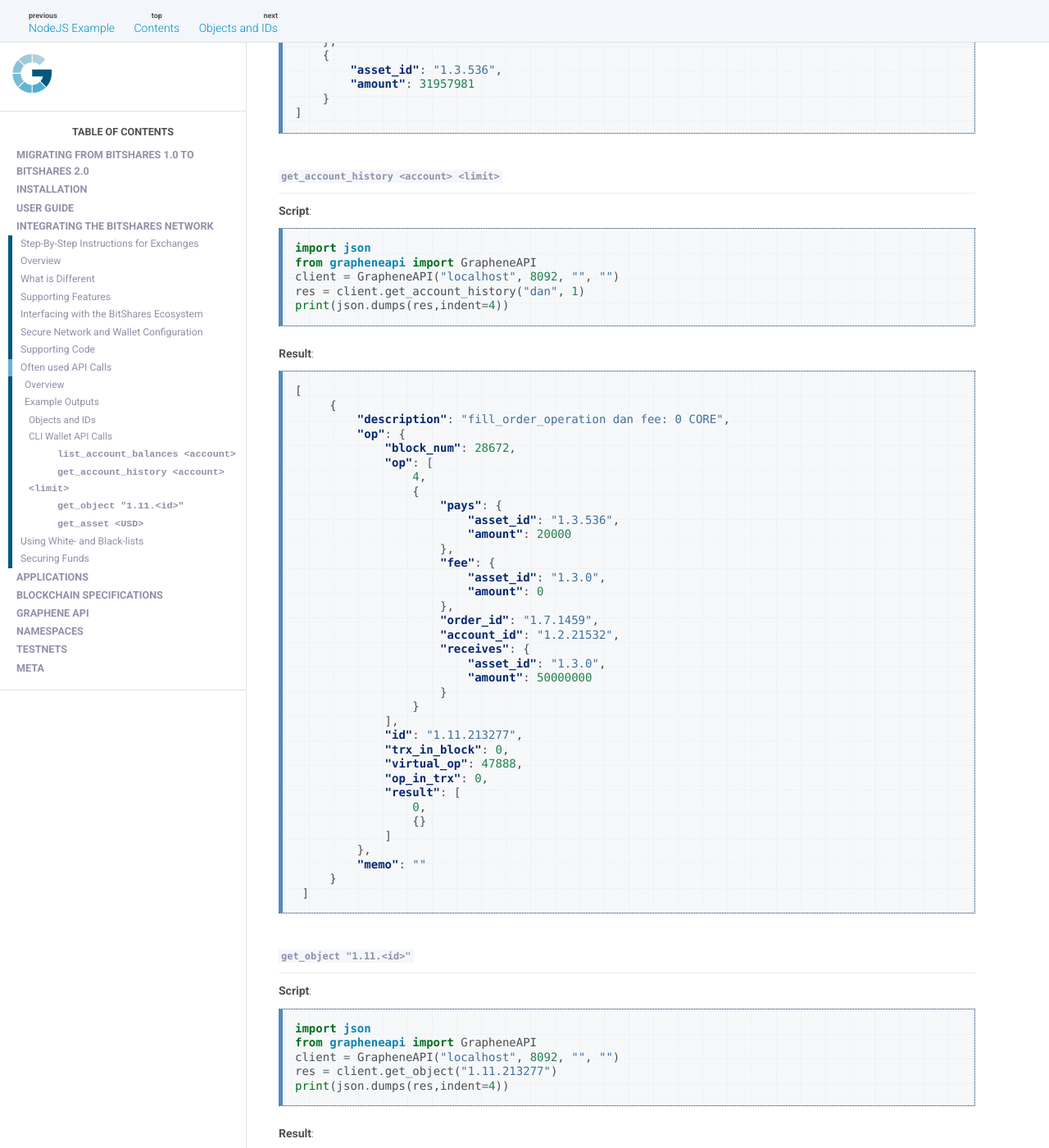
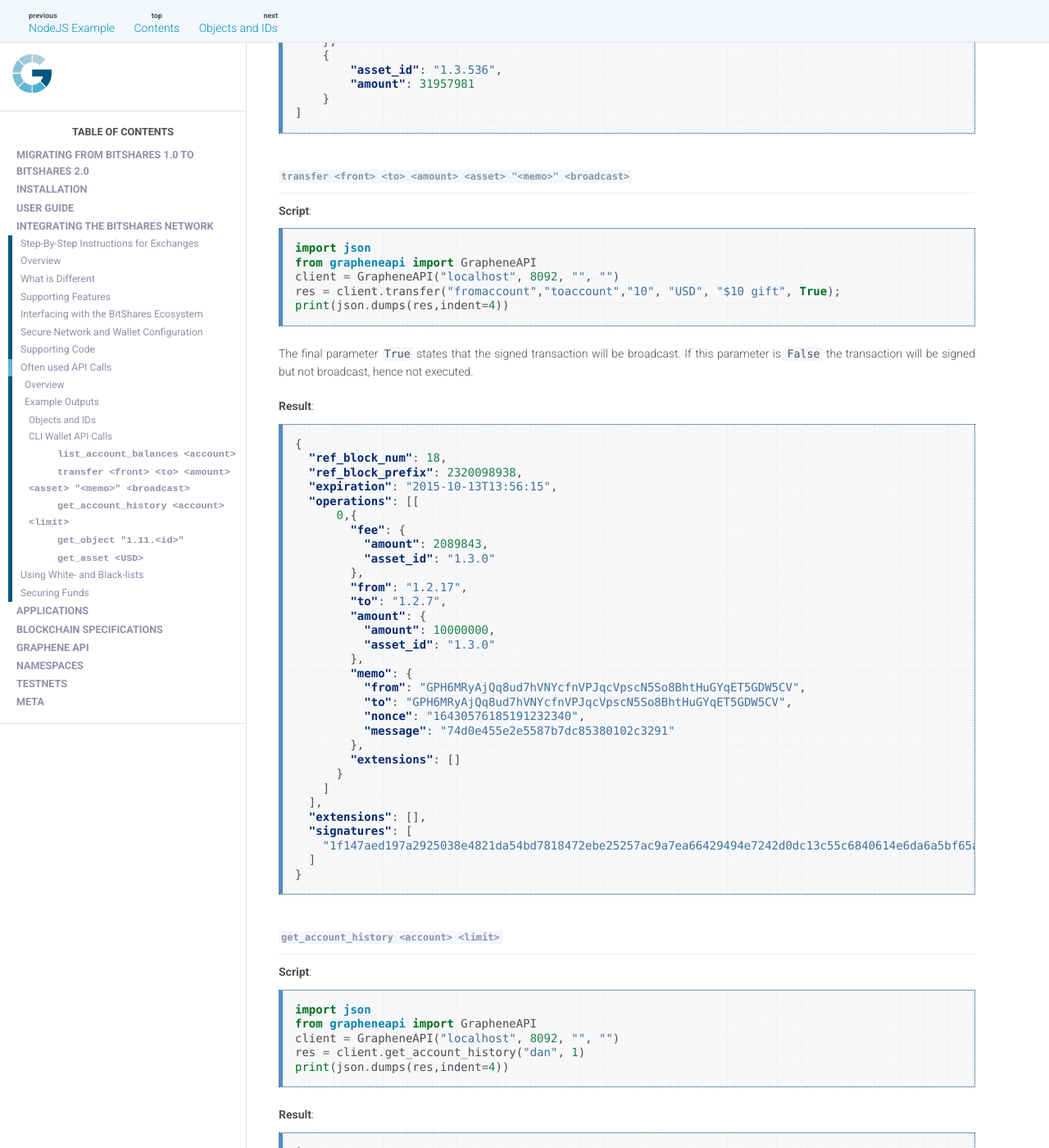
Before and after one commit to bitshares/docs.bitshares.org, a Sphinx documentation site: the page built from source/integration/OftenUsedCalls.rst, in a window 1280 px wide and 1400 px high, scrolled down 1711 px. Shown: the whole window at 82% size. Built offline with Sphinx 7.4.7, drawn with Linux system fonts in a browser that asks for light colours; the version number could not be read and is left out.

```diff
--- a/source/installation/Build.rst
+++ b/source/installation/Build.rst
@@ -92,7 +92,7 @@ After downloading the graphene/bitshares sources according to :doc:`the download
 page <./Sources>`, we can run ``cmake`` for configuration and compile with
 ``make``:::
 
-    cmake -DBOOST_ROOT="$BOOST_ROOT" -DCMAKE_BUILD_TYPE=Debug .
+    cmake -DBOOST_ROOT="$BOOST_ROOT" -DCMAKE_BUILD_TYPE=Release .
     make
 
 Note that the environmental variable ``$BOOST_ROOT`` should point to your
--- a/source/installation/Download.rst
+++ b/source/installation/Download.rst
@@ -4,3 +4,8 @@ Downloads
 
 Precompile Executables
 ######################
+
+Compiled executeables are available for `download from github`_.
+
+
+.. _download from github: https://github.com/bitshares/bitshares-2/releases/latest
--- a/source/installation/Sources.rst
+++ b/source/installation/Sources.rst
@@ -5,7 +5,7 @@ Sources
 The sources are located at `github`_ and can be downloaded
 with `git`.::
 
-    git clone https://github.com/ FIXME
+    git clone https://github.com/bitshares/bitshares-2
 
 Since the repository makes use of so called *submodules* which are repositories
 on their own, we need to refresh those.::
--- a/source/integration/OftenUsedCalls.rst
+++ b/source/integration/OftenUsedCalls.rst
@@ -78,6 +78,61 @@ table above. We recommend to read the following articles:
             "amount": 31957981
         }
     ]
+
+
+``transfer <front> <to> <amount> <asset> "<memo>" <broadcast>``
+***************************************************************
+
+**Script**:
+
+.. code-block:: python
+
+    import json
+    from grapheneapi import GrapheneAPI
+    client = GrapheneAPI("localhost", 8092, "", "")
+    res = client.transfer("fromaccount","toaccount","10", "USD", "$10 gift", True);
+    print(json.dumps(res,indent=4))
+
+The final parameter ``True`` states that the signed transaction will be
+broadcast. If this parameter is ``False`` the transaction will be signed but
+not broadcast, hence not executed.
+
+**Result**:
+
+.. code-block:: json
+
+    {
+      "ref_block_num": 18,
+      "ref_block_prefix": 2320098938,
+      "expiration": "2015-10-13T13:56:15",
+      "operations": [[
+          0,{
+            "fee": {
+              "amount": 2089843,
+              "asset_id": "1.3.0"
+            },
+            "from": "1.2.17",
+            "to": "1.2.7",
+            "amount": {
+              "amount": 10000000,
+              "asset_id": "1.3.0"
+            },
+            "memo": {
+              "from": "GPH6MRyAjQq8ud7hVNYcfnVPJqcVpscN5So8BhtHuGYqET5GDW5CV",
+              "to": "GPH6MRyAjQq8ud7hVNYcfnVPJqcVpscN5So8BhtHuGYqET5GDW5CV",
+              "nonce": "16430576185191232340",
+              "message": "74d0e455e2e5587b7dc85380102c3291"
+            },
+            "extensions": []
+          }
+        ]
+      ],
+      "extensions": [],
+      "signatures": [
+        "1f147aed197a2925038e4821da54bd7818472ebe25257ac9a7ea66429494e7242d0dc13c55c6840614e6da6a5bf65ae609a436d13a3174fd12f073550f51c8e565"
+      ]
+    }
+
 
 ``get_account_history <account> <limit>``
 ******************************************
```
Also changed, not shown: source/migration/howto-exporting-wallet.rst (+15 -9 lines), source/migration/howto-importing-wallet-remarks.rst (+7 -7 lines).
